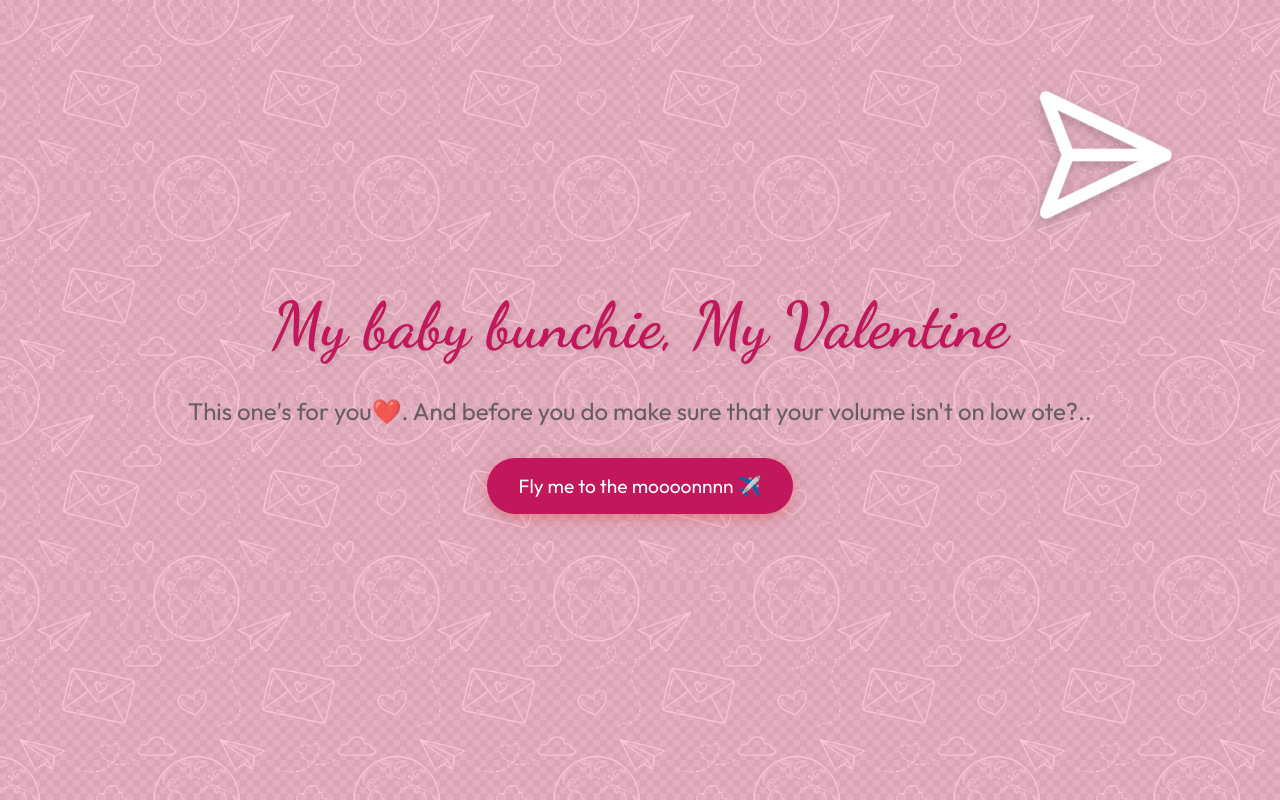
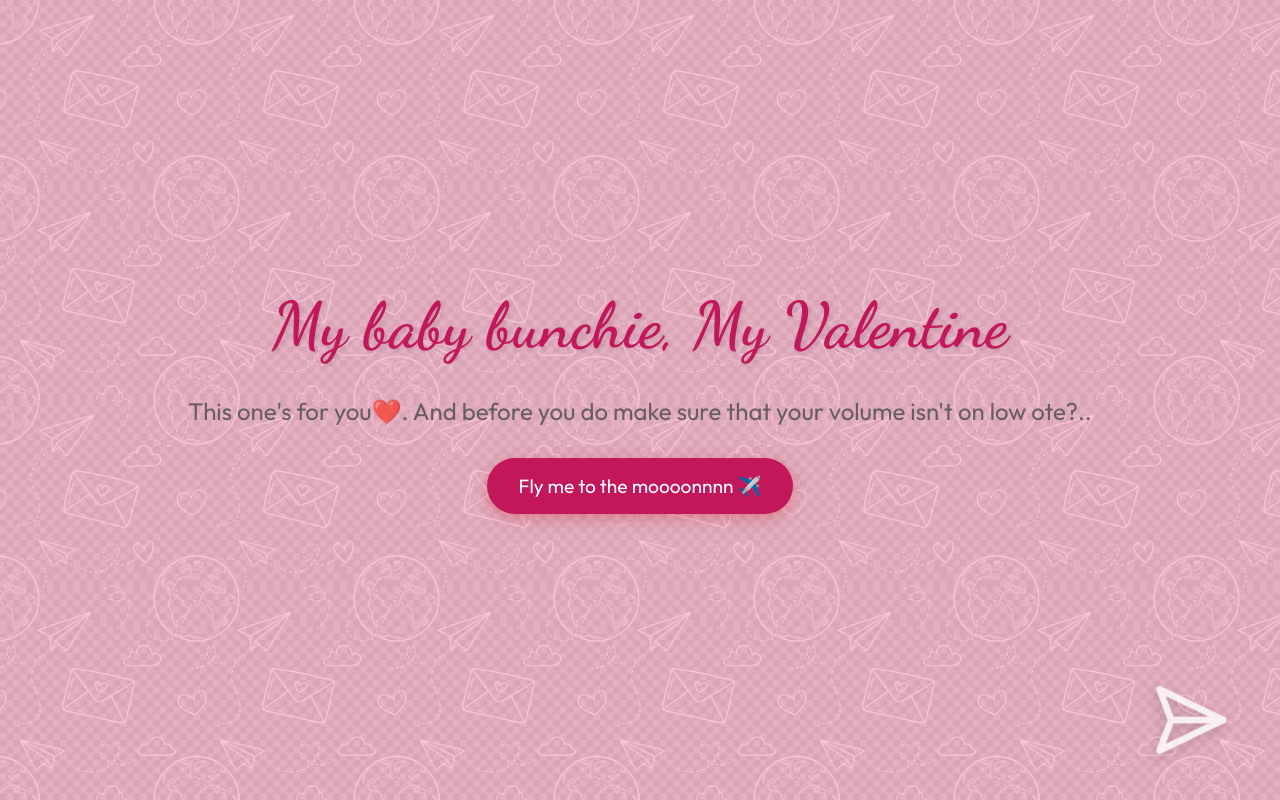
Before and after one commit to ralphhhhyyyy/valentine-site, a website built with Vite: page index.html in a window 1280 px wide. Built offline with nearby package versions, Linux system fonts and the light colour scheme; files whose address does not match are found by name.

Commit message:
Update text and refine plane animation

```diff
--- a/style.css
+++ b/style.css
@@ -75,14 +75,17 @@ body::before {
 /* Plane Icon Styling */
 .plane-icon {
   position: absolute;
-  top: 10%;
-  right: 10%;
-  /* Attach near top-right corner to lead */
+  bottom: 5%;
+  right: 5%;
+  /* Attach near bottom-right corner */
   transform: rotate(45deg);
   /* Point Top-Right */
-  width: 150px;
-  height: 150px;
+  width: 80px;
+  /* Much smaller */
+  height: 80px;
   pointer-events: none;
+  opacity: 0.8;
+  /* Slightly transparent */
 }
 
 .plane-icon svg {
```
